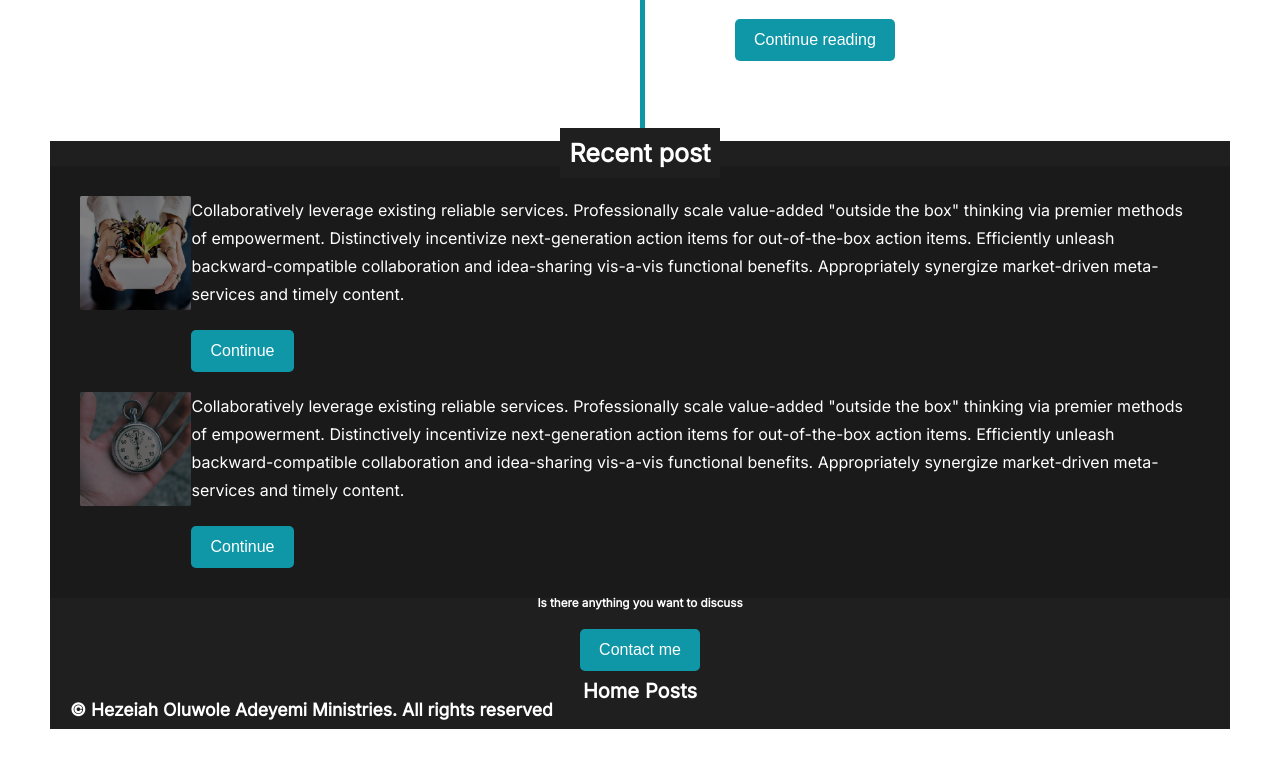
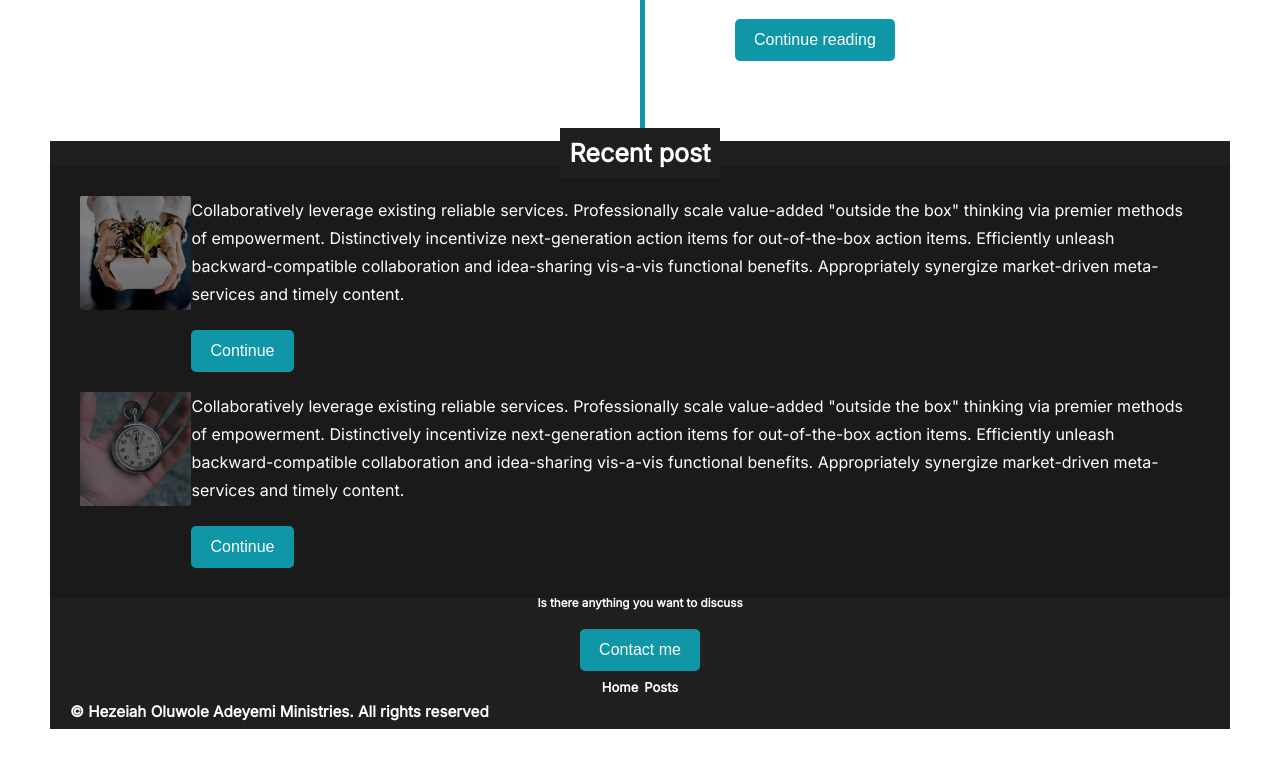
Before and after one commit to Atanda1/port, a website: page index.html in a window 1280 px wide. Shown: the part 1921-2688 px from the top of the page. Drawn offline with Linux system fonts and the light colour scheme.

Commit message:
typography

```diff
--- a/sass/layout/_recent.scss
+++ b/sass/layout/_recent.scss
@@ -48,9 +48,13 @@
         display: flex;
         justify-content: center;
         font-size: 2rem;
+        margin-bottom: 1rem;
+        h4 {
+            font-size: 1.3rem;
+        }
     }
     &__last {
         display: flex;
-        font-size: 1.5rem;
+        font-size: 1.3rem;
     }
 }
```
Also changed, not shown: css/style.css, 1 other file.
